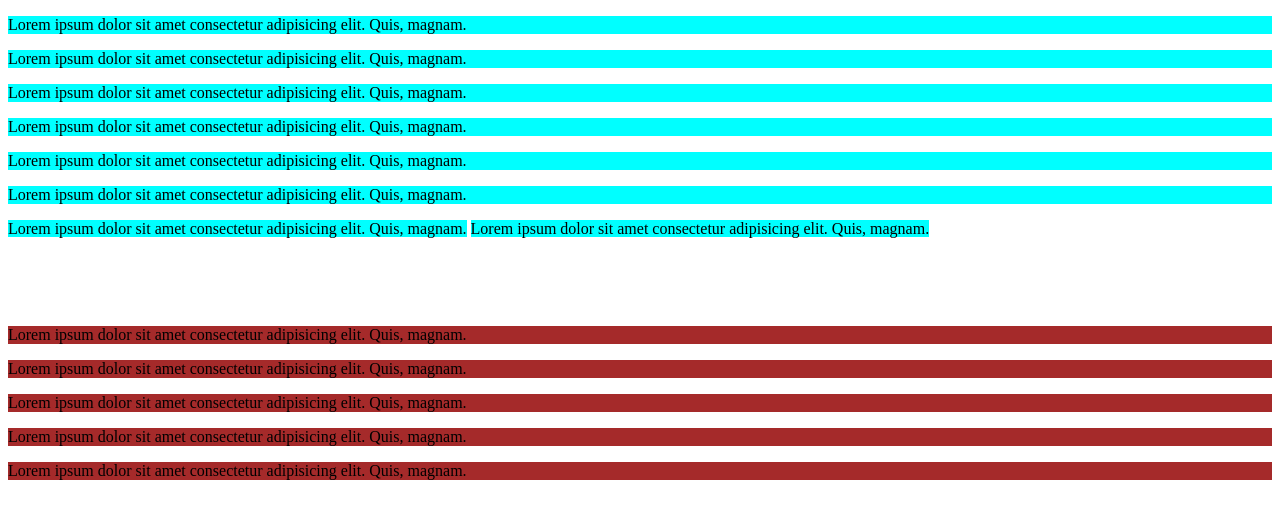
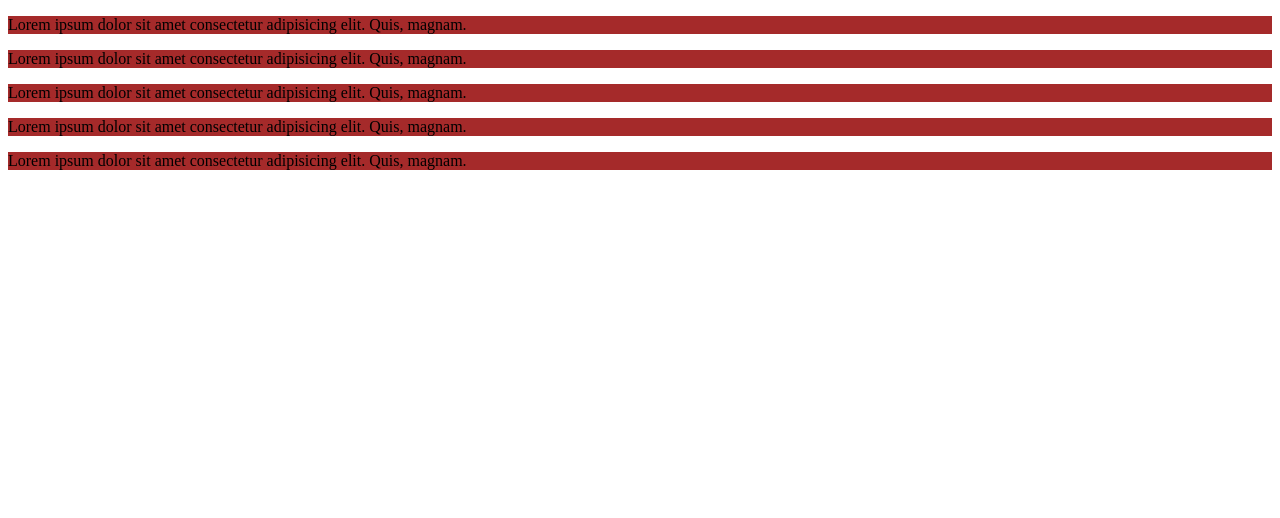
Before and after one commit to tanmoysikder39/website, a plain HTML site: page index.html in a window 1280 px wide. Drawn offline with Linux system fonts and the light colour scheme.

Commit message:
learn git hub

```diff
--- a/index.html
+++ b/index.html
@@ -18,19 +18,7 @@
 </head>
 
 <body>
-    <p class="para">Lorem ipsum dolor sit amet consectetur adipisicing elit. Quis, magnam.</p>
-    <p class="para">Lorem ipsum dolor sit amet consectetur adipisicing elit. Quis, magnam.</p>
-    <p class="para">Lorem ipsum dolor sit amet consectetur adipisicing elit. Quis, magnam.</p>
-    <p class="para">Lorem ipsum dolor sit amet consectetur adipisicing elit. Quis, magnam.</p>
-    <p class="para">Lorem ipsum dolor sit amet consectetur adipisicing elit. Quis, magnam.</p>
-    <p class="para">Lorem ipsum dolor sit amet consectetur adipisicing elit. Quis, magnam.</p>
-    <span class="para">Lorem ipsum dolor sit amet consectetur adipisicing elit. Quis, magnam.</span>
-    <span class="para">Lorem ipsum dolor sit amet consectetur adipisicing elit. Quis, magnam.</>
-    <br>
-    <br>
-    <br>
-    <br>
-    <br>
+
     <p id="paraid">Lorem ipsum dolor sit amet consectetur adipisicing elit. Quis, magnam.</p>
     <p id="paraid">Lorem ipsum dolor sit amet consectetur adipisicing elit. Quis, magnam.</p>
     <p id="paraid">Lorem ipsum dolor sit amet consectetur adipisicing elit. Quis, magnam.</p>
```
